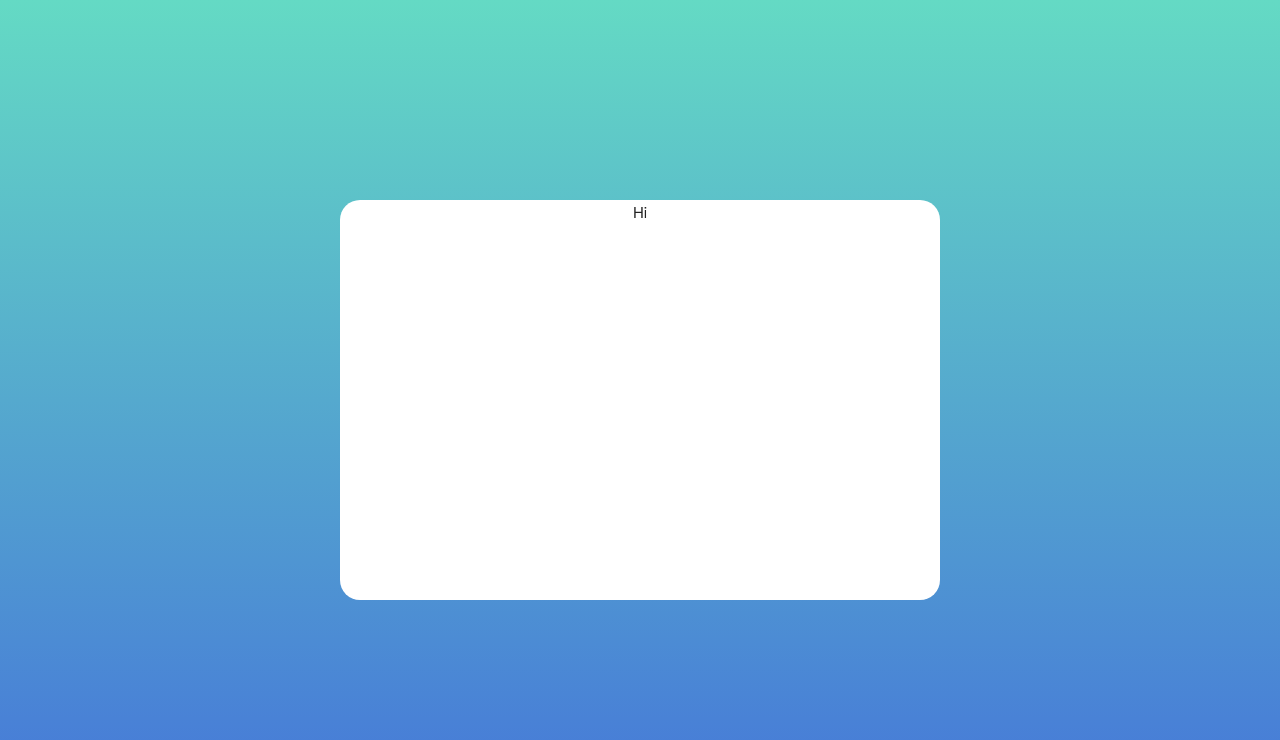
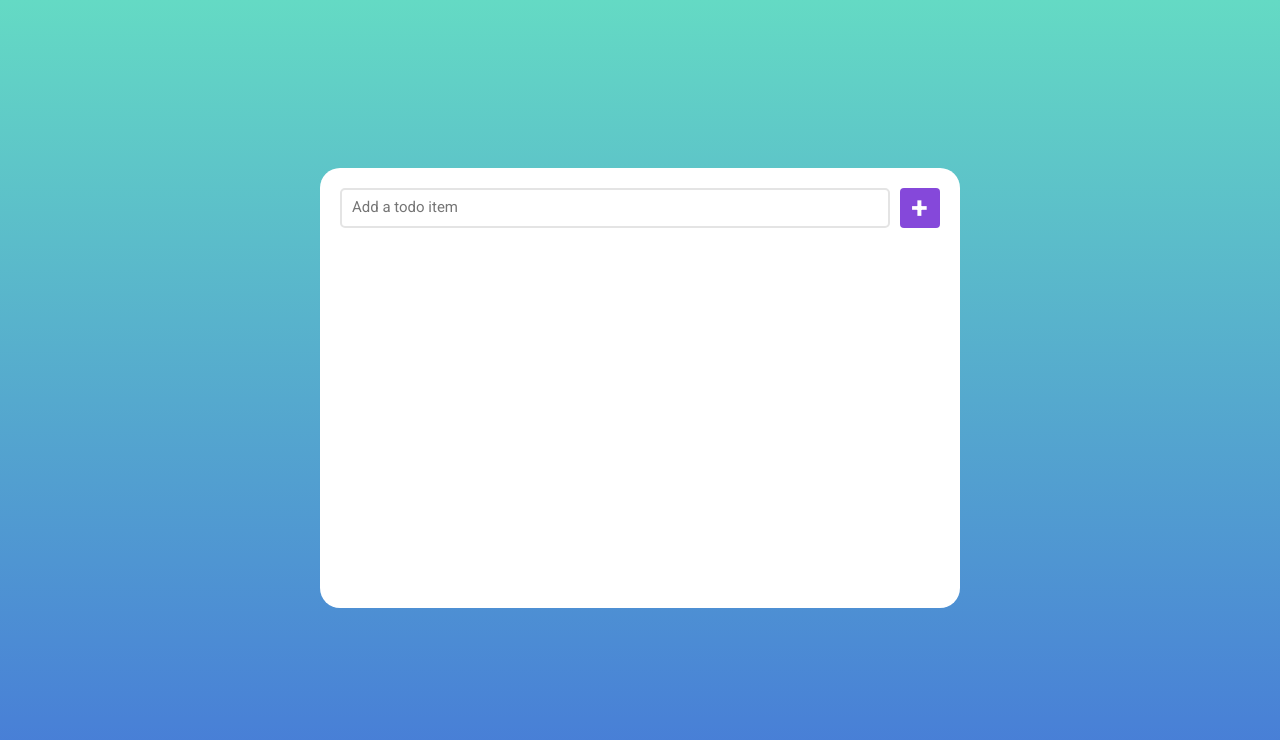
Before and after one commit to MrPancakes39/Todo-React-App, a React (Vite) app: page / in a window 1280 px wide. Shown: the top 740 px of the page. Built offline with nearby package versions, Linux system fonts and the light colour scheme.

Commit message:
Added input and a button

```diff
--- a/src/App.css
+++ b/src/App.css
@@ -1,3 +1,11 @@
+@import url("https://fonts.googleapis.com/css2?family=Roboto:wght@400;700&display=swap");
+
+:root {
+  --torquise: #64dac4;
+  --light-blue: #4678d8;
+  --purple: #8548da;
+}
+
 html,
 body {
   margin: 0;
@@ -8,21 +16,60 @@ body {
 body {
   display: grid;
   place-items: center;
+  font-family: "Roboto", sans-serif;
 }
 
 .background {
   z-index: -1;
   position: fixed;
   inset: 0;
-  background: linear-gradient(180deg, rgba(100, 218, 196, 1) 0%, rgba(70, 120, 216, 1) 100%);
+  background: linear-gradient(180deg, var(--torquise) 0%, var(--light-blue) 100%);
 }
 
 .todo-container {
   width: 600px;
   height: 400px;
+  padding: 2rem;
   background: #fff;
   border-radius: 20px;
   display: flex;
   flex-direction: column;
   align-items: center;
 }
+
+.todo-container .form-group {
+  width: 100%;
+  display: flex;
+  gap: 1rem;
+}
+
+.form-group input {
+  margin: 0;
+  flex-grow: 1;
+  border: 2px solid #e4e4e4;
+  border-radius: 5px;
+  padding-inline: 1rem;
+  outline: transparent;
+}
+
+.form-group input:focus {
+  border-color: var(--light-blue);
+}
+
+.form-group button {
+  margin: 0;
+  padding: 0;
+  --size: 4rem;
+  width: var(--size);
+  height: var(--size);
+  color: #fff;
+  font-size: 3rem;
+  font-weight: bold;
+  text-align: center;
+  border: 0;
+  background-color: var(--purple);
+}
+
+.form-group button:is(:hover, :focus) {
+  background-color: hsl(265, 66%, 52%);
+}
--- a/src/App.tsx
+++ b/src/App.tsx
@@ -2,9 +2,12 @@ import "./App.css";
 
 function TodoContainer() {
   return (
-    <div className="todo-container">
-      <p>Hi</p>
-    </div>
+    <form className="todo-container">
+      <div className="form-group">
+        <input placeholder="Add a todo item" />
+        <button type="button">+</button>
+      </div>
+    </form>
   );
 }
 
```
